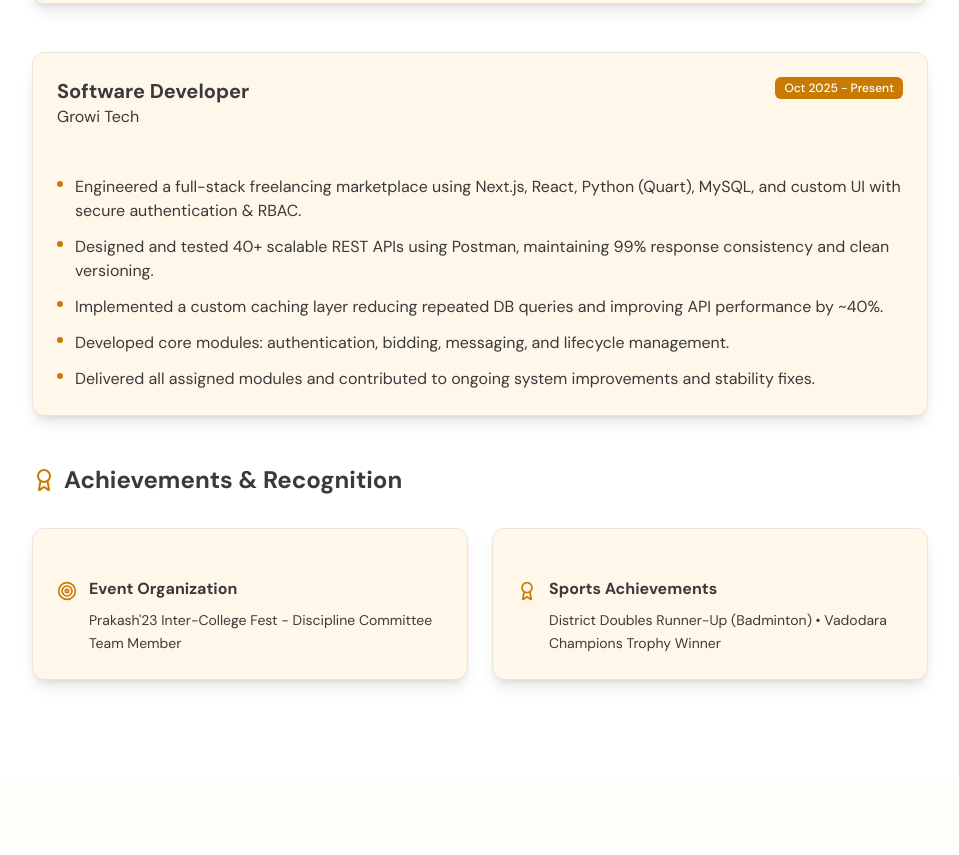
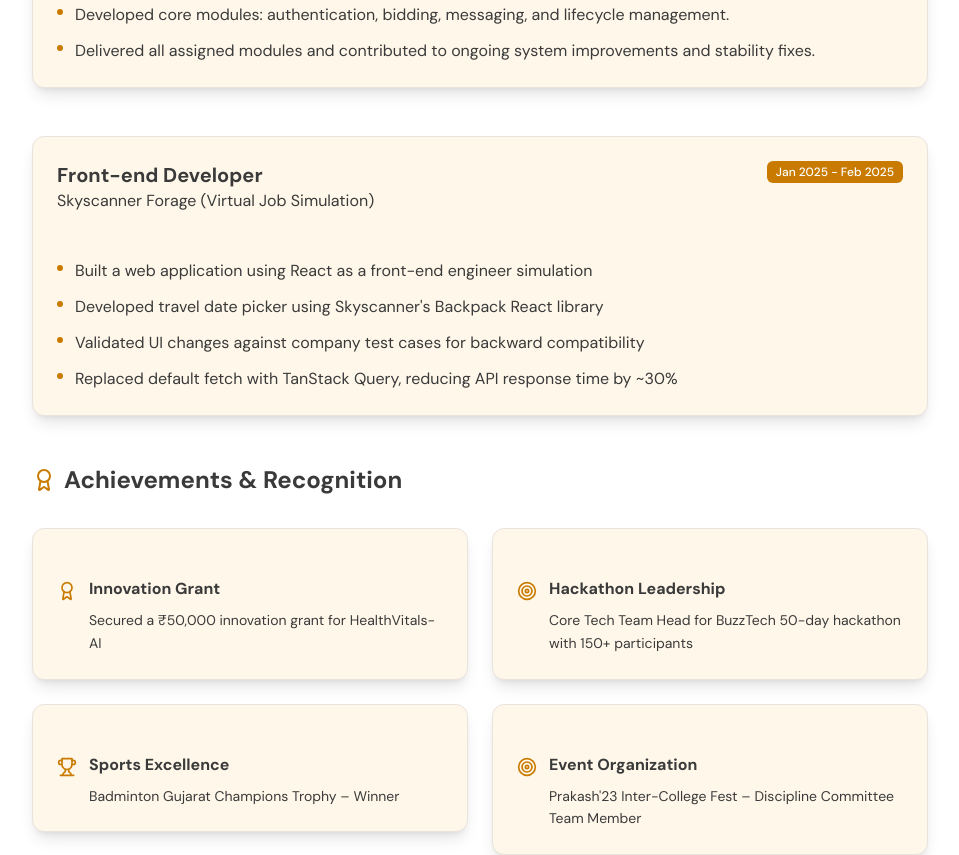
Before and after one commit to Vishw-modi/My-Portfolio, a Next.js app: page / in a window 1280 px wide. Shown: the part 4020-4875 px from the top of the page, without its empty margins (160-1119 px from the left). Built offline with nearby package versions, Linux system fonts and the light colour scheme.

Commit message:
achivements

```diff
--- a/app/page.tsx
+++ b/app/page.tsx
@@ -30,6 +30,7 @@ import {
   Sparkles,
   Zap,
   Target,
+  Trophy,
 } from "lucide-react";
 
 export default function Portfolio() {
@@ -97,17 +98,6 @@ export default function Portfolio() {
 
   const experiences = [
     {
-      role: "Front-end Developer",
-      company: "Skyscanner Forage (Virtual Job Simulation)",
-      duration: "Jan 2025 - Feb 2025",
-      points: [
-        "Built a web application using React as a front-end engineer simulation",
-        "Developed travel date picker using Skyscanner's Backpack React library",
-        "Validated UI changes against company test cases for backward compatibility",
-        "Replaced default fetch with TanStack Query, reducing API response time by ~30%",
-      ],
-    },
-    {
       role: "Software Developer",
       company: "Growi Tech",
       duration: "Oct 2025 - Present",
@@ -118,6 +108,17 @@ export default function Portfolio() {
         "Implemented a custom caching layer reducing repeated DB queries and improving API performance by ~40%.",
         "Developed core modules: authentication, bidding, messaging, and lifecycle management.",
         "Delivered all assigned modules and contributed to ongoing system improvements and stability fixes.",
+      ],
+    },
+    {
+      role: "Front-end Developer",
+      company: "Skyscanner Forage (Virtual Job Simulation)",
+      duration: "Jan 2025 - Feb 2025",
+      points: [
+        "Built a web application using React as a front-end engineer simulation",
+        "Developed travel date picker using Skyscanner's Backpack React library",
+        "Validated UI changes against company test cases for backward compatibility",
+        "Replaced default fetch with TanStack Query, reducing API response time by ~30%",
       ],
     },
   ];
@@ -917,16 +918,27 @@ export default function Portfolio() {
             >
               {[
                 {
-                  title: "Event Organization",
+                  title: "Innovation Grant",
                   description:
-                    "Prakash'23 Inter-College Fest - Discipline Committee Team Member",
+                    "Secured a ₹50,000 innovation grant for HealthVitals-AI",
+                  icon: Award,
+                },
+                {
+                  title: "Hackathon Leadership",
+                  description:
+                    "Core Tech Team Head for BuzzTech 50-day hackathon with 150+ participants",
                   icon: Target,
                 },
                 {
-                  title: "Sports Achievements",
+                  title: "Sports Excellence",
+                  description: "Badminton Gujarat Champions Trophy – Winner",
+                  icon: Trophy,
+                },
+                {
+                  title: "Event Organization",
                   description:
-                    "District Doubles Runner-Up (Badminton) • Vadodara Champions Trophy Winner",
-                  icon: Award,
+                    "Prakash'23 Inter-College Fest – Discipline Committee Team Member",
+                  icon: Target,
                 },
               ].map((achievement, index) => (
                 <motion.div
```
